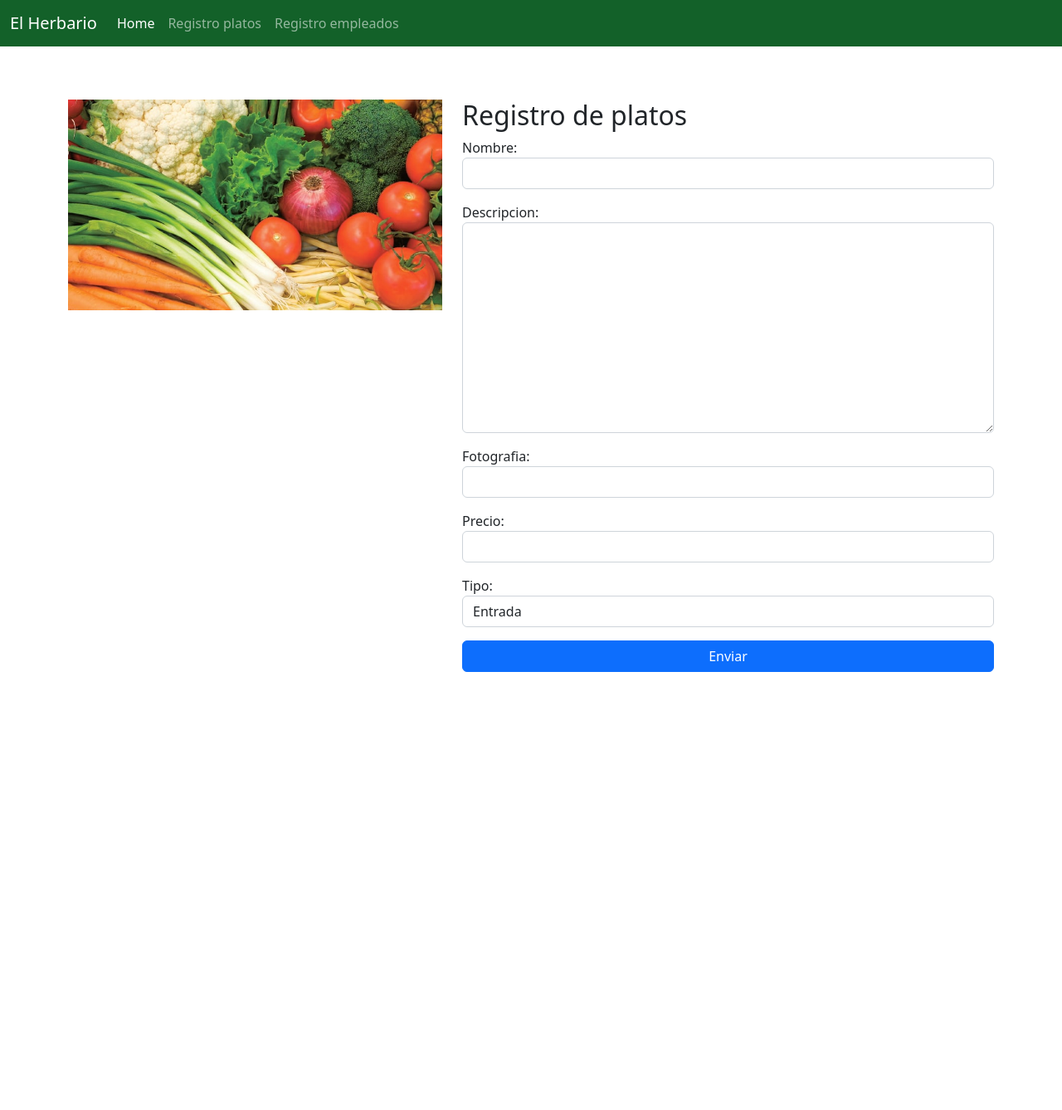
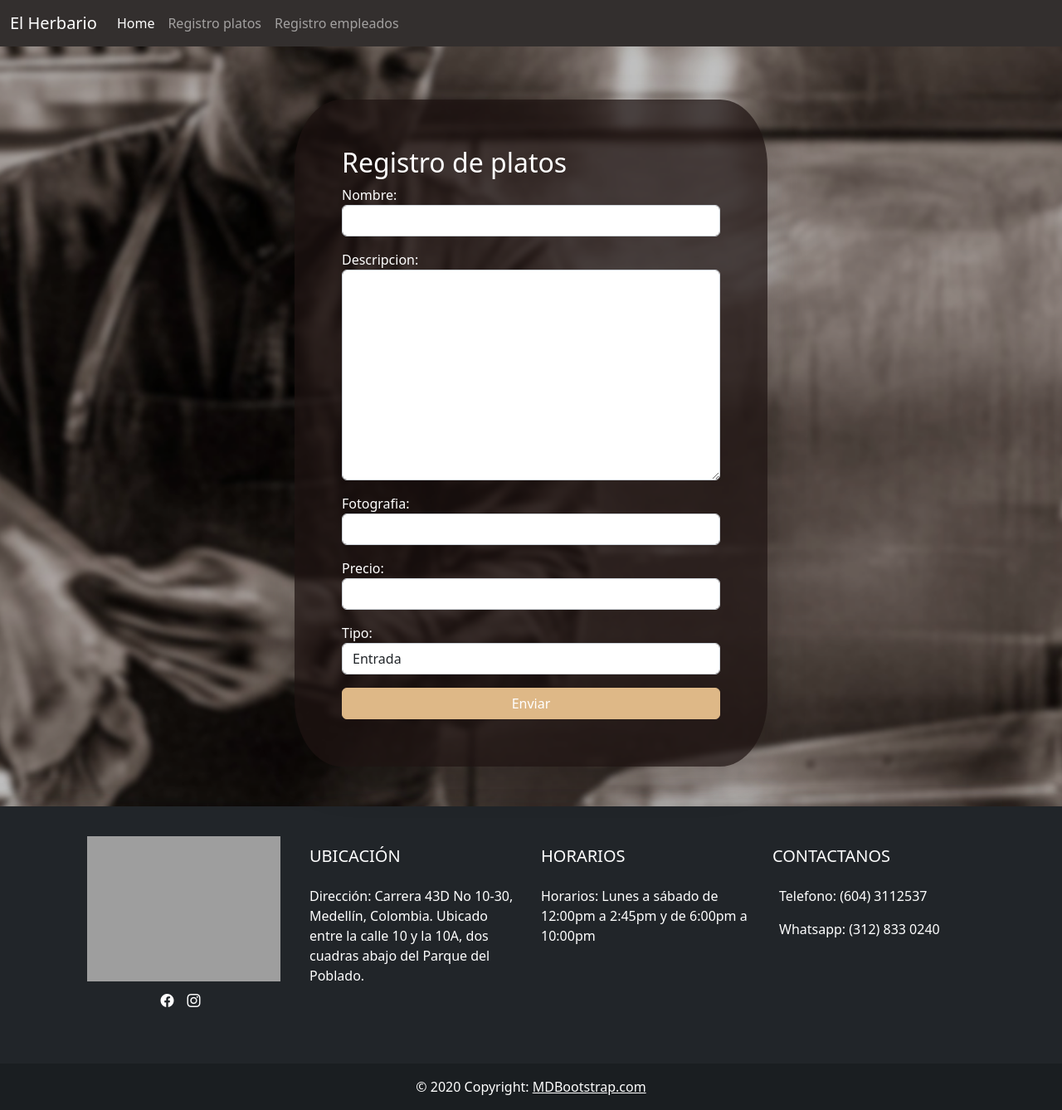
Before and after one commit to mateojaramillo1/restaurantesabado, a Django app: page /platos/ in a window 1280 px wide. Shown: the whole page at 83% size. Before the commit the page ends 810 px from the top, so only its background shows below. Run offline with Django 4.2, Linux system fonts and the light colour scheme; some libraries are stand-ins or nearby versions; grey boxes are pictures that could not be loaded.

Commit message:
se pinta los forms

```diff
--- a/config/web/static/styles/estilosHome.css
+++ b/config/web/static/styles/estilosHome.css
@@ -21,7 +21,7 @@
 }
 
 .menu{
-    background-color: #136129;
+    background-color: #332f2e;
 }
 
 .zoom{
@@ -52,6 +52,74 @@
 }
 
 .form{
-    background-color: aliceblue;
+    background-color: hsl(12deg 26% 9% / 73%);
     padding: 5%;
+    border-radius: 10%;
 }
+
+label {
+    display: inline-block;
+    color: white;
+}
+.tituloE{
+    color: white;
+}
+
+.btnEmpleado{
+    background-color: burlywood;
+    border-color: burlywood;
+}
+
+.btnEmpleado:hover{
+    background-color: burlywood;
+    border-color: burlywood;
+}
+
+.btnEmpleado:active{
+    background-color: rgb(190, 160, 120)  !important;
+    border-color: rgb(190, 160, 120)!important;
+}
+
+.Platos{
+    background-image: url('../img/platos2.jpg');
+    background-position: top center;
+    background-size: cover;
+    z-index: 1;
+
+}
+
+.Platos::after{
+    content:'';
+    position:absolute;
+    top:0;
+    left:0;
+    width:100%;
+    height: 140%;
+    background-color: black;
+    opacity: 0.25;
+    z-index: -1;
+}
+.formP{
+    background-color: hsl(12deg 26% 9% / 73%);
+    padding: 5%;
+    border-radius: 10%;
+}
+
+.tituloP{
+    color: white;
+}
+
+.btnPlatos{
+    background-color: burlywood;
+    border-color: burlywood;
+}
+
+.btnPlatos:hover{
+    background-color: burlywood;
+    border-color: burlywood;
+}
+
+.btnPlatos:active{
+    background-color: rgb(190, 160, 120)  !important;
+    border-color: rgb(190, 160, 120)!important;
+}
--- a/config/web/templates/menuplatos.html
+++ b/config/web/templates/menuplatos.html
@@ -12,7 +12,7 @@
     <link rel="stylesheet" href="https://cdnjs.cloudflare.com/ajax/libs/animate.css/4.1.1/animate.min.css" />
     <link rel="stylesheet" href="https://cdn.jsdelivr.net/npm/bootstrap-icons@1.9.1/font/bootstrap-icons.css" />
 </head>
-<body>
+<body class="Platos">
     <header>{% include './shared/menu.html' %}</header>
 
     <br><br><br>
@@ -21,14 +21,11 @@
 
         <div class="container mt-5">
             <div class="row">
-                <div class="col-12 col-md-5">
-                    <img src="../static/img/vegetales.jpg" class="w-100 img-fluid" alt="vegetales">
-                </div>
-                <div class="col-12 col-md-7">
-                    <h2>Registro de platos</h2>
+                <div class="col-12 col-md-12 w-50 mx-auto shadow-lg form">
+                    <h2 class="tituloP">Registro de platos</h2>
                     <form>
                         {{formulario}}
-                        <button type="submit" class="btn btn-primary  w-100">Enviar</button>
+                        <button type="submit" class="btn btn-primary  w-100 btnPlatos">Enviar</button>
                     </form>
                 </div>
             </div>
@@ -36,5 +33,116 @@
 
     </main>
 
+
+</main>
+<footer>
+    <footer>
+      <div class="mt-5 shadow-lg">
+        <footer class="bg-dark text-center text-lg-start text-white shadow-lg">
+          <!-- Grid container -->
+          <div class="container p-4">
+            <!--Grid row-->
+            <div class="row my-4">
+              <!--Grid column-->
+              <div class="col-lg-3 col-md-6 mb-4 mb-md-0">
+                <div
+                  class="rounded-circle bg-white shadow-1-strong d-flex align-items-center justify-content-center mb-4 mx-auto"
+                  style="width: 150px; height: 150px">
+                  <img src="https://icgmaster.net/wp-content/uploads/2017/01/Herbario.png" height="175" alt=""
+                    loading="lazy" />
+                </div>
+
+                <p class="text-center"></p>
+
+                <ul class="list-unstyled d-flex flex-row justify-content-center">
+                  <li>
+                    <a class="text-white px-2" href="https://www.facebook.com/herbario.restaurante">
+                      <i class="bi bi-facebook"></i>
+                    </a>
+                  </li>
+                  <li>
+                    <a class="text-white px-2" href="#!">
+                      <i class="bi bi-instagram"></i>
+                    </a>
+                  </li>
+                  <li>
+                    <a class="text-white ps-2" href="#!">
+                      <i class="fab fa-youtube"></i>
+                    </a>
+                  </li>
+                </ul>
+              </div>
+              <!--Grid column-->
+
+              <!--Grid column-->
+              <div class="col-lg-3 col-md-6 mb-4 mb-md-0">
+                <h5 class="text-uppercase mb-4">Ubicación</h5>
+
+                <ul class="list-unstyled">
+                  <li class="mb-2">
+                    <p class="text-white">
+                      Dirección: Carrera 43D No 10-30, Medellín, Colombia.
+                      Ubicado entre la calle 10 y la 10A, dos cuadras abajo
+                      del Parque del Poblado.
+                    </p>
+                  </li>
+                </ul>
+              </div>
+
+              <div class="col-lg-3 col-md-6 mb-4 mb-md-0">
+                <h5 class="text-uppercase mb-4">Horarios</h5>
+
+                <ul class="list-unstyled">
+                  <li class="mb-2">
+                    <p class="text-white">
+                      Horarios: Lunes a sábado de 12:00pm a 2:45pm y de 6:00pm
+                      a 10:00pm
+                    </p>
+                  </li>
+                </ul>
+              </div>
+              <!--Grid column-->
+
+              <!--Grid column-->
+              <!--Grid column-->
+
+              <!--Grid column-->
+              <div class="col-lg-3 col-md-6 mb-4 mb-md-0">
+                <h5 class="text-uppercase mb-4">Contactanos</h5>
+
+                <ul class="list-unstyled">
+                  <li>
+                    <p>
+                      <i class="fas fa-map-marker-alt pe-2"></i>
+                      Telefono: (604) 3112537
+                    </p>
+                  </li>
+                  <li>
+                    <p>
+                      <i class="fas fa-phone pe-2"></i>Whatsapp: (312) 833
+                      0240
+                    </p>
+                  </li>
+                </ul>
+              </div>
+              <!--Grid column-->
+            </div>
+            <!--Grid row-->
+          </div>
+          <!-- Grid container -->
+
+          <!-- Copyright -->
+          <div class="text-center p-3" style="background-color: rgba(0, 0, 0, 0.2)">
+            © 2020 Copyright:
+            <a class="text-white" href="https://mdbootstrap.com/">MDBootstrap.com</a>
+          </div>
+          <!-- Copyright -->
+        </footer>
+      </div>
+      <!-- End of .container -->
+    </footer>
+  </footer>
+
+
 </body>
 </html>
```
Also changed, not shown: config/web/templates/empleados.html (+3 -6 lines), config/web/static/img/3.png (added), config/web/static/img/platos.jpg, config/web/static/img/platos2.jpg (added).
